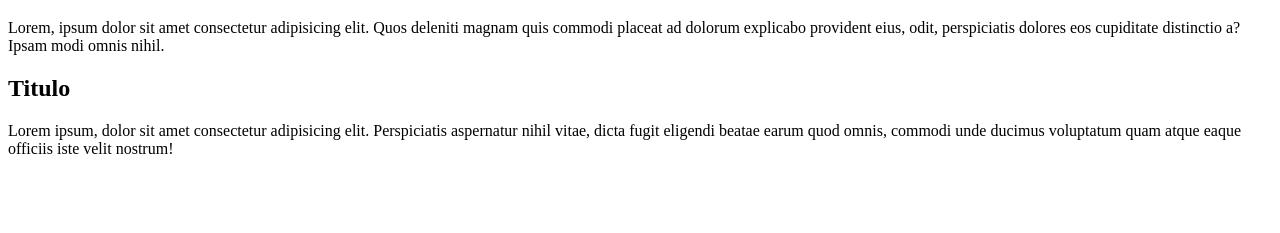
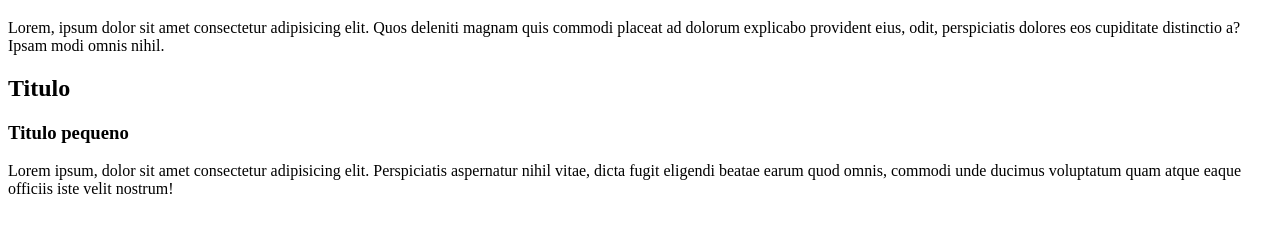
Before and after one commit to kasldkasd/pruebagit, a plain HTML site: page index.html in a window 1280 px wide. Shown: the part 61-294 px from the top of the page. Drawn offline with Linux system fonts and the light colour scheme.

Commit message:
first commit

```diff
--- a/index.html
+++ b/index.html
@@ -9,6 +9,7 @@
     <h1>Titulo</h1>
     <p>Lorem, ipsum dolor sit amet consectetur adipisicing elit. Quos deleniti magnam quis commodi placeat ad dolorum explicabo provident eius, odit, perspiciatis dolores eos cupiditate distinctio a? Ipsam modi omnis nihil.</p>
     <h2>Titulo</h2>
+    <h3>Titulo pequeno</h3>
     <p>Lorem ipsum, dolor sit amet consectetur adipisicing elit. Perspiciatis aspernatur nihil vitae, dicta fugit eligendi beatae earum quod omnis, commodi unde ducimus voluptatum quam atque eaque officiis iste velit nostrum!</p>
 </body>
 </html>
```
Also changed, not shown: 1 other file.
